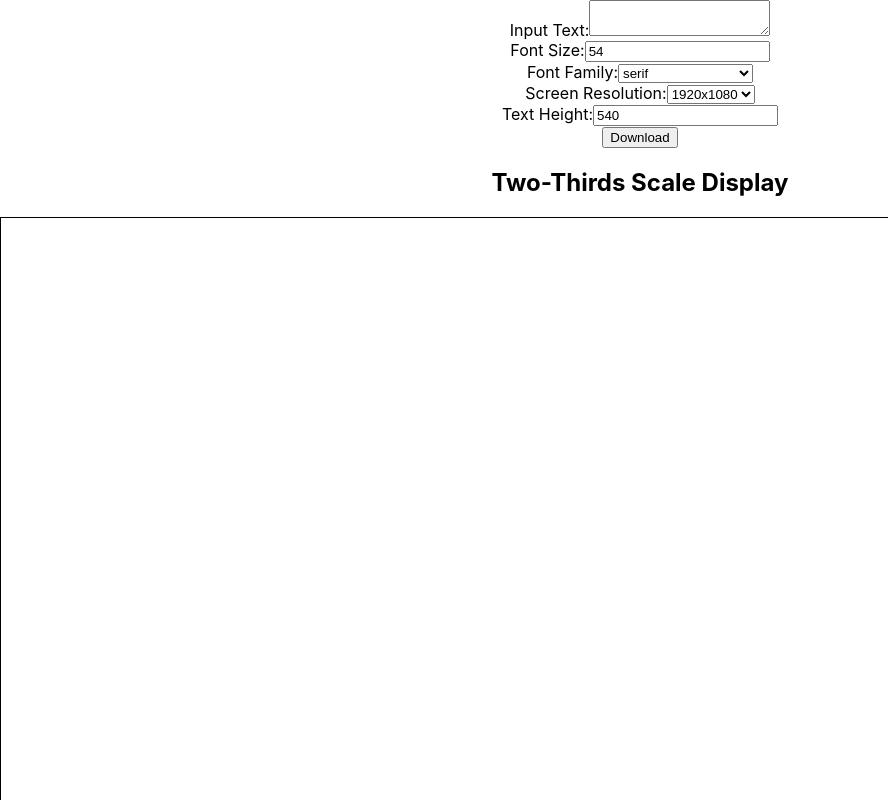
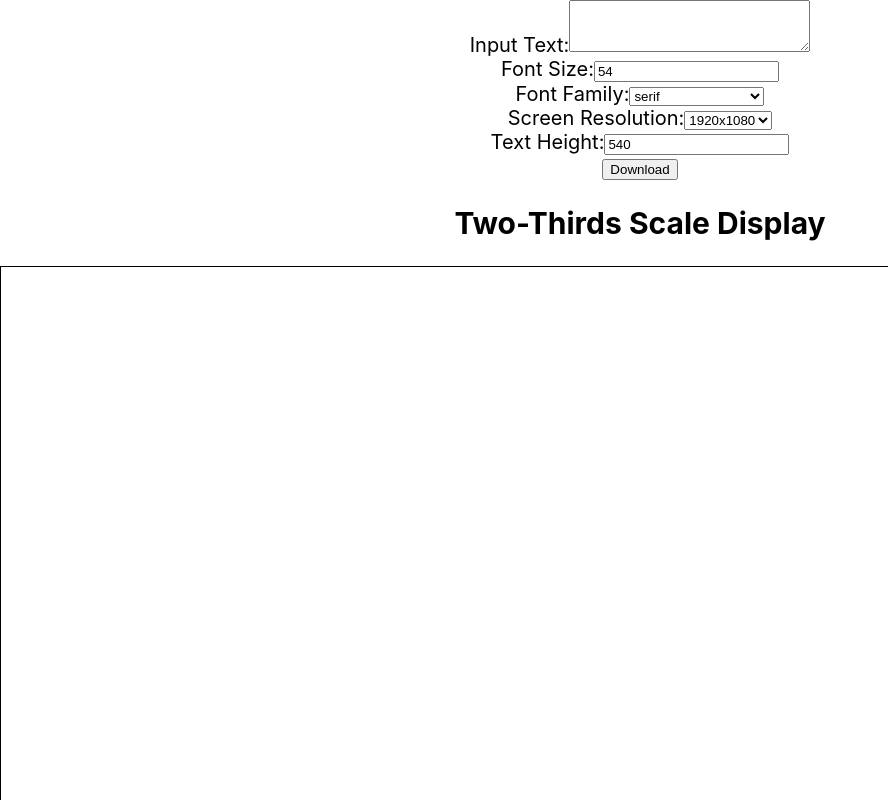
Before and after one commit to michaelahmadi/background-text, a React (Create React App) app: page / in a window 1280 px wide. Shown: the top 800 px of the page, without its empty margins (0-888 px from the left). Built offline with nearby package versions, Linux system fonts and the light colour scheme.

Commit message:
Added UI Font improvements

```diff
--- a/src/App.js
+++ b/src/App.js
@@ -167,11 +167,11 @@ function App() {
   }
 
   return (
-    <div className="App" style={{textAlign: 'center'}}>
+    <div className="App" style={{textAlign: 'center', fontSize: 20}}>
 
       <label>
         Input Text:
-        <textarea type="text" value={backgroundText} onChange={e => setBackgroundText(e.target.value)}/>
+        <textarea type="text" value={backgroundText} style={{fontFamily: fontFamily, fontSize: 'inherit'}} onChange={e => setBackgroundText(e.target.value)}/>
       </label>
       <div>
         <label>
```
